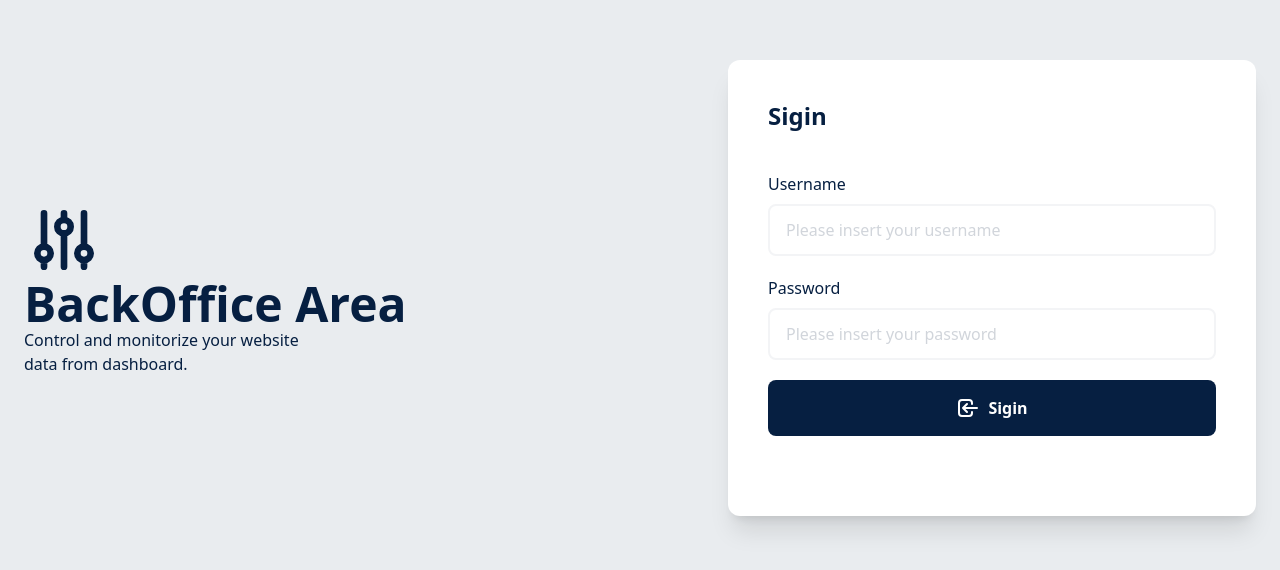
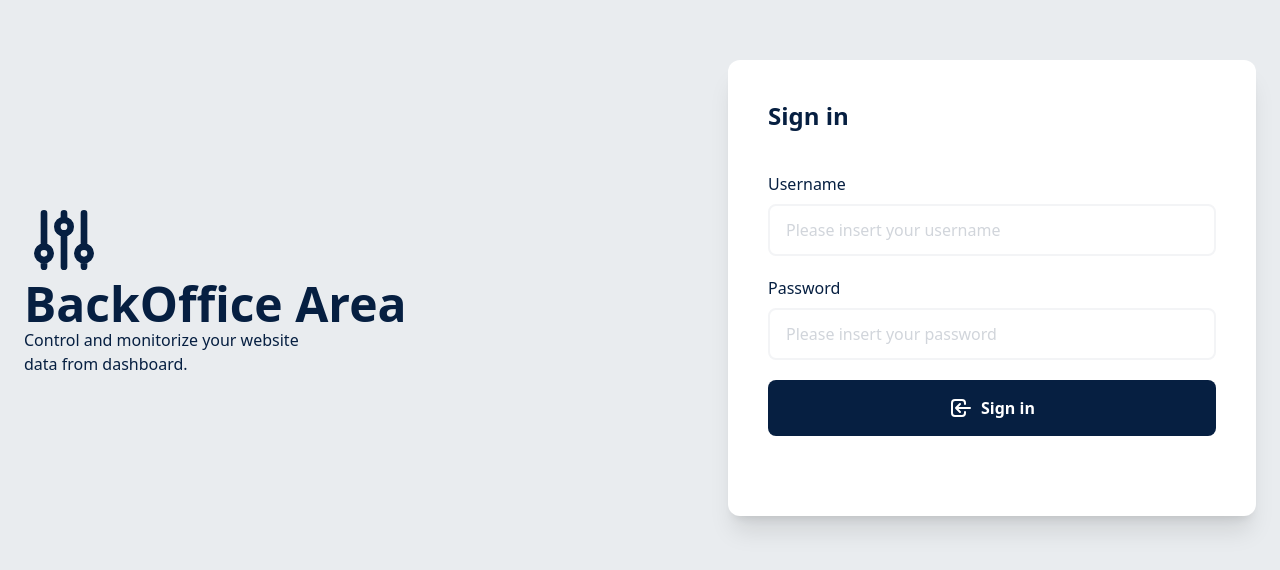
Before and after one commit to Illomedina/DAW2324_S4_E2, a React (Vite) app in the folder react/: page / in a window 1280 px wide. Shown: the part 112-682 px from the top of the page. Built offline with nearby package versions, Linux system fonts and the light colour scheme.

Commit message:
error typo sign in

```diff
--- a/react/src/components/Login.jsx
+++ b/react/src/components/Login.jsx
@@ -32,7 +32,7 @@ export const Login = () => {
           <div className="w-full md:w-full lg:w-9/12 mx-auto md:mx-0">
             <div className="bg-white p-10 flex flex-col w-full shadow-xl rounded-xl">
               <h2 className="text-2xl font-bold text-primaryColor text-left mb-5">
-                Sigin
+                Sign in
               </h2>
               <form action="" className="w-full">
                 <div id="input" className="flex flex-col w-full my-5">
@@ -79,7 +79,7 @@ export const Login = () => {
                           ></path>
                         </svg>
                       </div>
-                      <div className="font-bold">Sigin</div>
+                      <div className="font-bold">Sign in</div>
                     </div>
                   </button>
                   <div className="flex justify-evenly mt-5">
```
